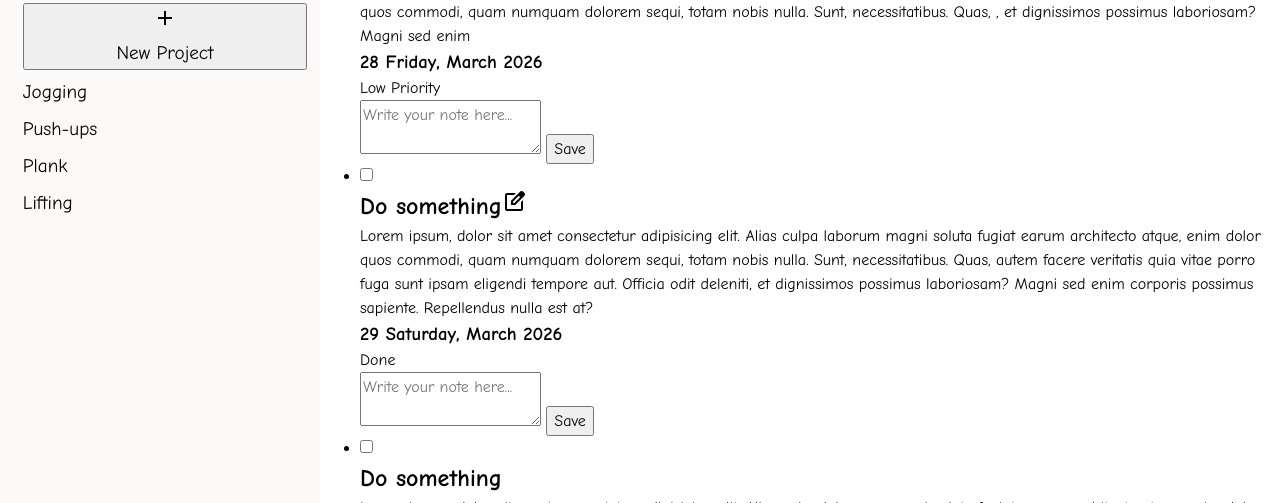
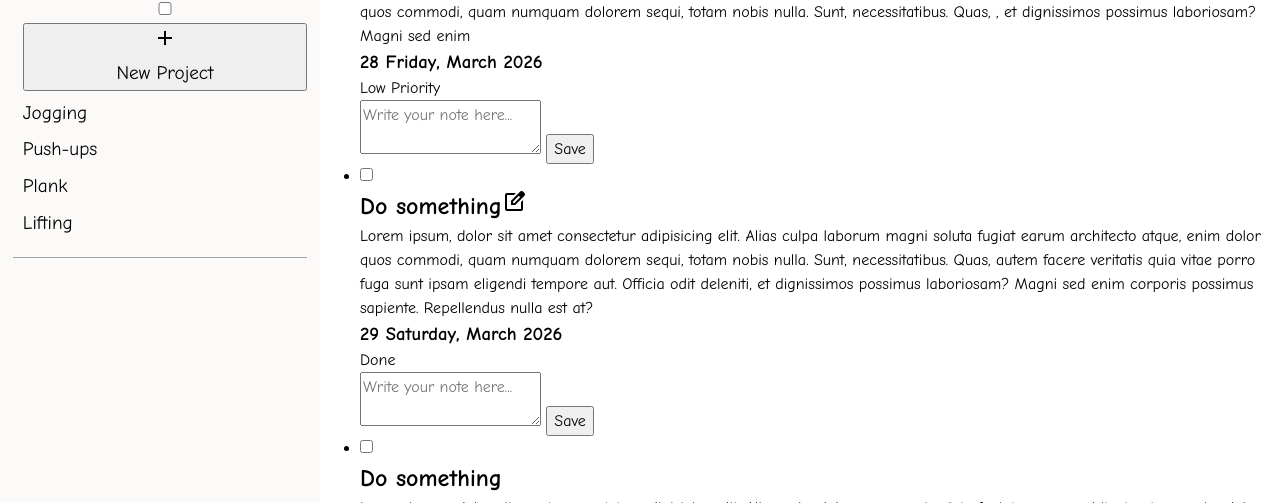
Before and after one commit to DefalterXD/Todo-List, a website built with webpack: page src/template.html in a window 1280 px wide. Shown: the part 730-1233 px from the top of the page. Built offline with nearby package versions, Linux system fonts and the light colour scheme.

Commit message:
fix: exclude 'main' ul for styling

```diff
--- a/src/style.css
+++ b/src/style.css
@@ -51,6 +51,10 @@ body {
         gap: 8px;
     }
 
+    & ul:not(.main) {
+        border-bottom: 1px solid var(--accent-color);
+        padding-bottom: 1em;
+    }
 
     & .header__title {
         padding-left: 20px;
```
